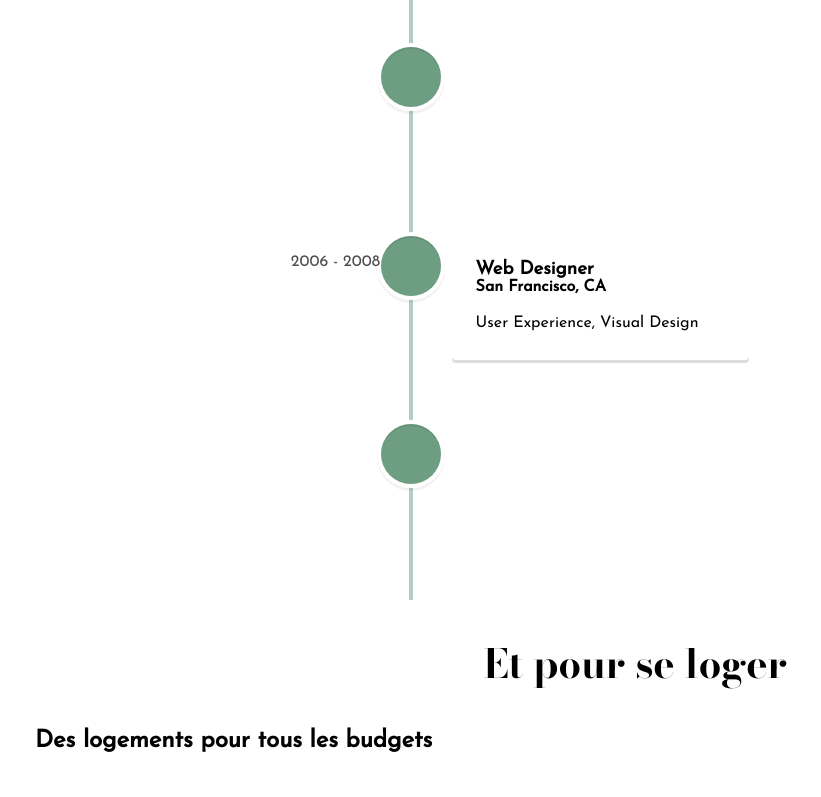
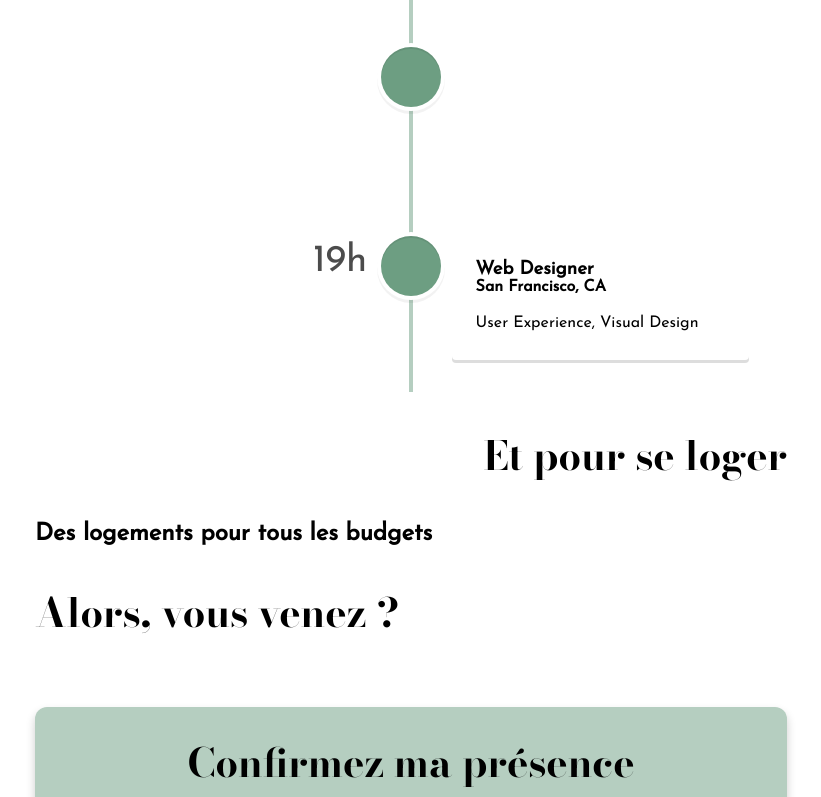
Before and after one commit to tatiana-sthl/wedding, a Next.js app: page / in a window 1280 px wide. Shown: the part 1273-2070 px from the top of the page, without its empty margins (229-1050 px from the left). Built offline with nearby package versions, Linux system fonts and the light colour scheme.

Commit message:
start to add style at the timeline, finally

```diff
--- a/src/app/components/timeline.js
+++ b/src/app/components/timeline.js
@@ -27,6 +27,7 @@ const Timeline = () => {
       <VerticalTimelineElement
         className="vertical-timeline-element--work"
         date="16h"
+        dateClassName={styles.verticaltimelineelementdate}
         iconStyle={{ background: 'rgb(109, 158, 130, 1)', color: '#fff' }}
 
       >
@@ -38,7 +39,8 @@ const Timeline = () => {
       </VerticalTimelineElement>
       <VerticalTimelineElement
         className="vertical-timeline-element--work"
-        date="2008 - 2010"
+        date="18h"
+        dateClassName={styles.verticaltimelineelementdate}
         iconStyle={{ background: 'rgb(109, 158, 130, 1)', color: '#fff' }}
 
       >
@@ -50,7 +52,8 @@ const Timeline = () => {
       </VerticalTimelineElement>
       <VerticalTimelineElement
         className="vertical-timeline-element--work"
-        date="2006 - 2008"
+        date="19h"
+        dateClassName={styles.verticaltimelineelementdate}
         iconStyle={{ background: 'rgb(109, 158, 130, 1)', color: '#fff' }}
 
       >
@@ -60,18 +63,6 @@ const Timeline = () => {
           User Experience, Visual Design
         </p>
       </VerticalTimelineElement>
-      <VerticalTimelineElement
-        className="vertical-timeline-element--education"
-        date="April 2013"
-        iconStyle={{ background: 'rgb(109, 158, 130, 1)', color: '#fff' }}
-
-      >
-        <h3 className="vertical-timeline-element-title">Content Marketing for Web, Mobile and Social Media</h3>
-        <h4 className="vertical-timeline-element-subtitle">Online Course</h4>
-        <p>
-          Strategy, Social Media
-        </p>
-      </VerticalTimelineElement>
     </VerticalTimeline>
   );
 };
```
